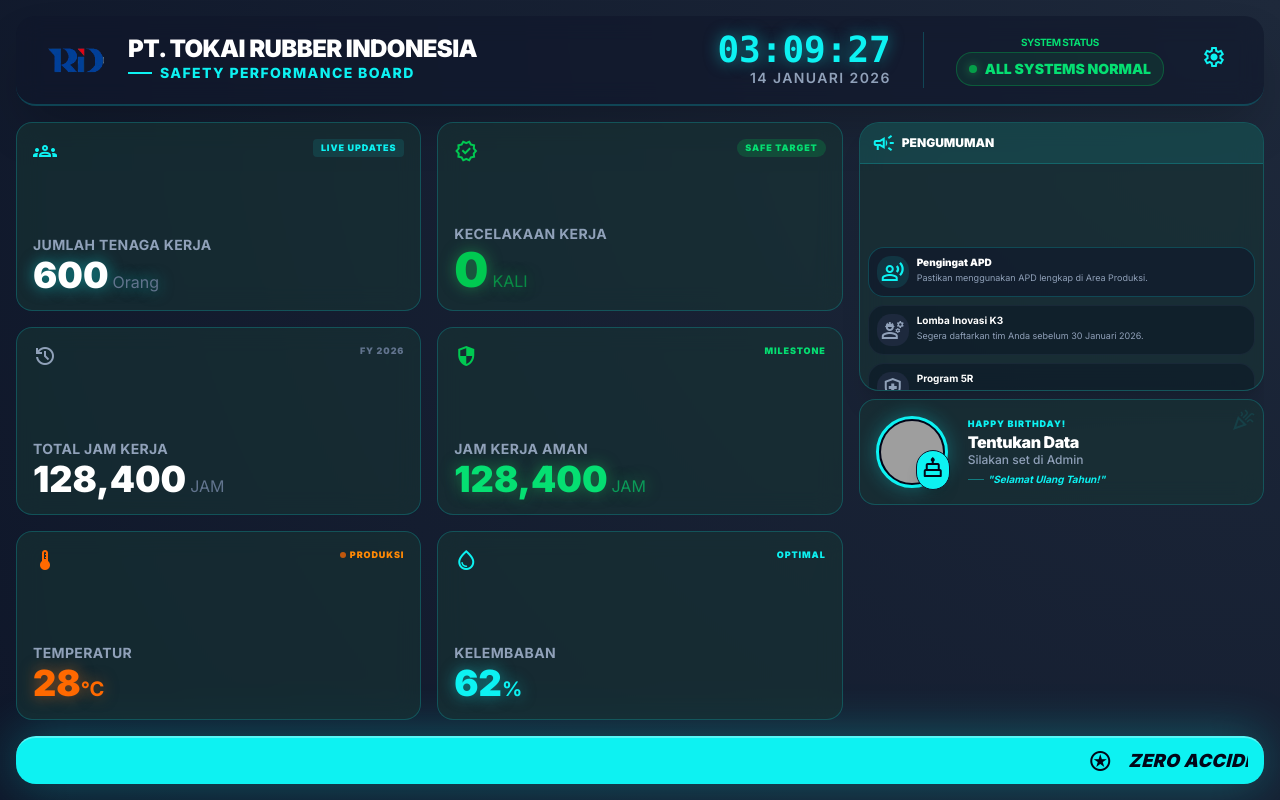
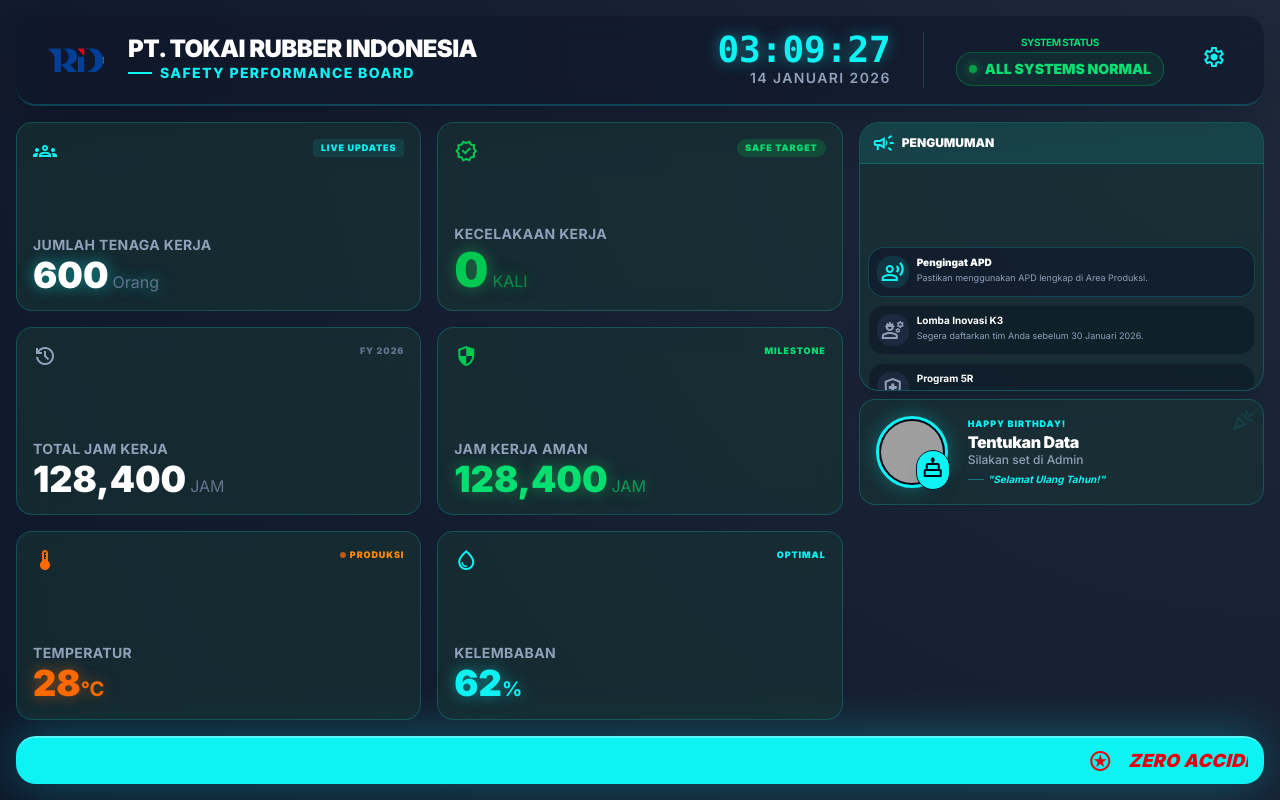
Before and after one commit to Ari-Golden/tokai, a Next.js app: page / in a window 1280 px wide. Built offline with nearby package versions, Linux system fonts and the light colour scheme; grey boxes are pictures that could not be loaded.

Commit message:
style: Update footer banner text color to red-600.

```diff
--- a/components/information-board.tsx
+++ b/components/information-board.tsx
@@ -325,7 +325,7 @@ export function InformationBoard() {
         </main>
 
         {/* Footer Banner - Running Text - Always visible at bottom */}
-        <footer className="bg-[#0df2f2] text-slate-950 rounded-lg md:rounded-xl px-2 md:px-3 xl:px-4 py-1.5 md:py-2 xl:py-2.5 shadow-[0_0_50px_rgba(13,242,242,0.3)] border-t-2 border-white/30 shrink-0 min-h-[40px] md:min-h-[48px] flex items-center">
+        <footer className="bg-[#0df2f2] text-red-600 rounded-lg md:rounded-xl px-2 md:px-3 xl:px-4 py-1.5 md:py-2 xl:py-2.5 shadow-[0_0_50px_rgba(13,242,242,0.3)] border-t-2 border-white/30 shrink-0 min-h-[40px] md:min-h-[48px] flex items-center">
           <div className="marquee-container flex items-center w-full overflow-hidden">
             <div className="animate-marquee flex items-center gap-2 md:gap-3 xl:gap-4 whitespace-nowrap">
               <span className="material-symbols-outlined text-sm md:text-base xl:text-xl font-black">stars</span>
```
